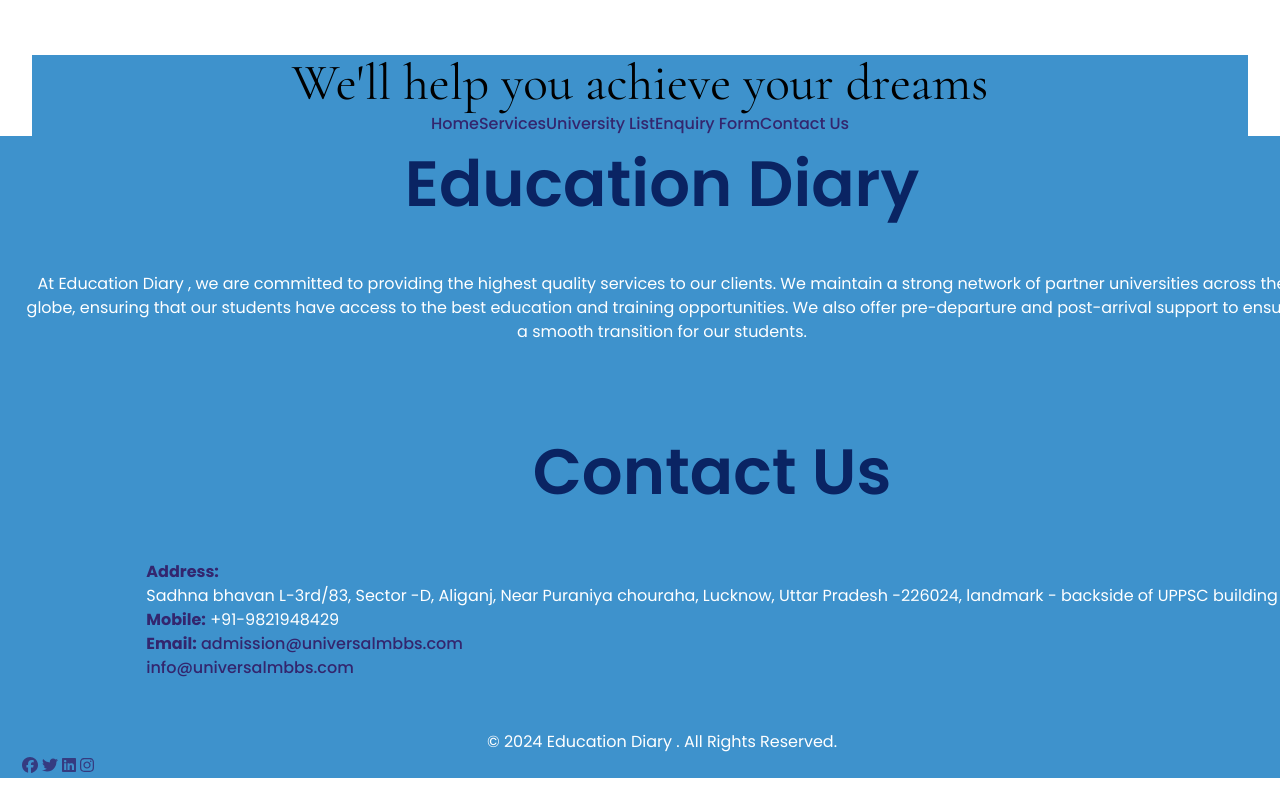
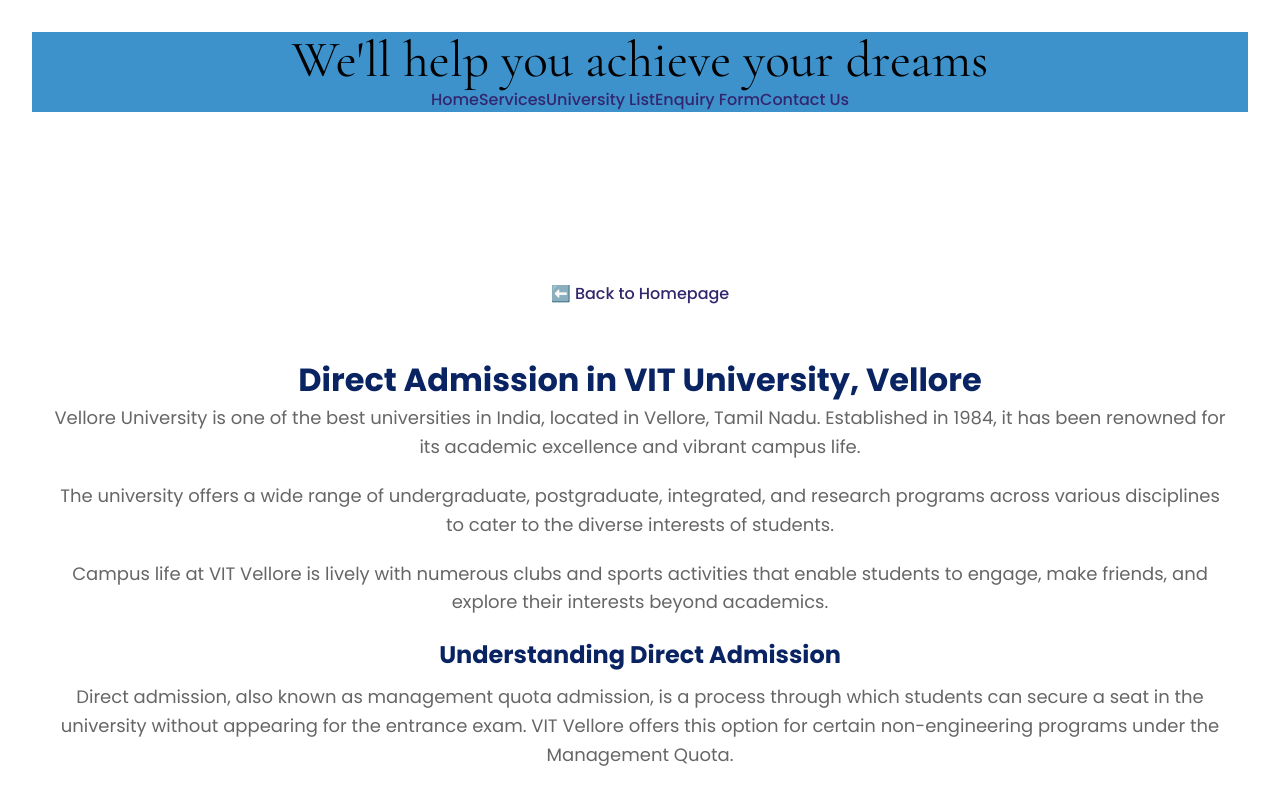
Before and after one commit to MonilMehta/LandingPage2, a React (Vite) app: page /vit in a window 1280 px wide. Shown: the top 793 px of the page. Built offline with nearby package versions, Linux system fonts and the light colour scheme.

Commit message:
Changed routing

```diff
--- a/src/App.jsx
+++ b/src/App.jsx
@@ -13,7 +13,7 @@
         <Navbar />
         <Routes>
           <Route exact path="/" element={<Home />}/>
-          <Route path="/vit-vellore" element={<VitVel />}/>
+          <Route path="/vit" element={<VitVel />}/>
         </Routes>
         <Footer />
       </div>
--- a/src/components/Universities.jsx
+++ b/src/components/Universities.jsx
@@ -3,6 +3,7 @@
 import 'react-responsive-carousel/lib/styles/carousel.min.css';
 import universitiesData from '../assets/universities.json'; // Import universities data
 import '../styles/Universities.css';
+import { Link } from 'react-router-dom';
 
 const University = () => {
   return (
@@ -13,7 +14,7 @@
           <div key={index} className='flex flex-row'>
             <img
               src={university.image}
-              alt={university.universityName}// Set max width and auto height
+              alt={university.universityName}
             />
             <div className="carousel-info">
               <h3>{university.universityName}</h3>
@@ -21,7 +22,11 @@
                 <strong>Location:</strong> {university.location}<br />
               </p>
               <p>{university.description}</p>
-              <a href={university.website} target="_blank" rel="noopener noreferrer">Visit Website</a>
+              <a href={university.website} target="_blank" rel="noopener noreferrer">Visit Website</a><br></br>
+              {/* Conditionally render the additional link for VIT Vellore */}
+              {university.universityName === 'VIT University' && (
+                <Link to="/vit" className="additional-link">Learn More</Link>
+              )}
             </div>
           </div>
         ))}
--- a/src/components/VitVel.jsx
+++ b/src/components/VitVel.jsx
@@ -1,13 +1,18 @@
-import React from 'react';
+import React, { useEffect } from 'react';
 import '../styles/VitVel.css'; // Import custom CSS for styling
 import { Link } from 'react-router-dom';
 
 const VitVel = () => {
+  useEffect(() => {
+    // Scroll to the top of the page when component mounts
+    window.scrollTo(0, 0);
+  }, []); // Empty dependency array to run only on component mount
+
   return (
     <div className="direct-admission-vit">
-        <div className='flex flex-row'>
-        <Link to="/" className="back-button">⬅️Back to Homepage</Link>
-        </div>
+      <div className='flex flex-row'>
+        <Link to="/" className="back-button">⬅️ Back to Homepage</Link>
+      </div>
       <h2>Direct Admission in VIT University, Vellore</h2>
       <p>
         Vellore University is one of the best universities in India, located in Vellore, Tamil Nadu. Established in 1984, it has been renowned for its academic excellence and vibrant campus life.
@@ -64,7 +69,6 @@
         <li>Flexibility: Choose preferred branch of engineering based on availability.</li>
         <li>Early Confirmation: Secure seat early in the admission process.</li>
       </ul>
-
     </div>
   );
 };
```
